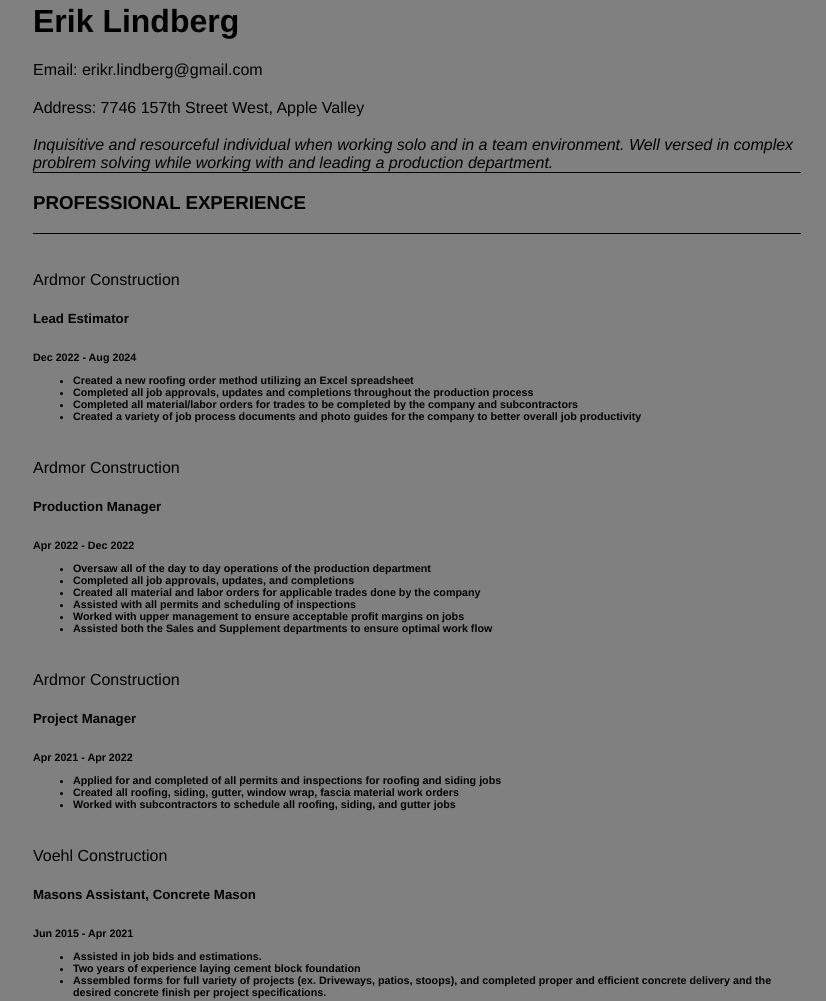
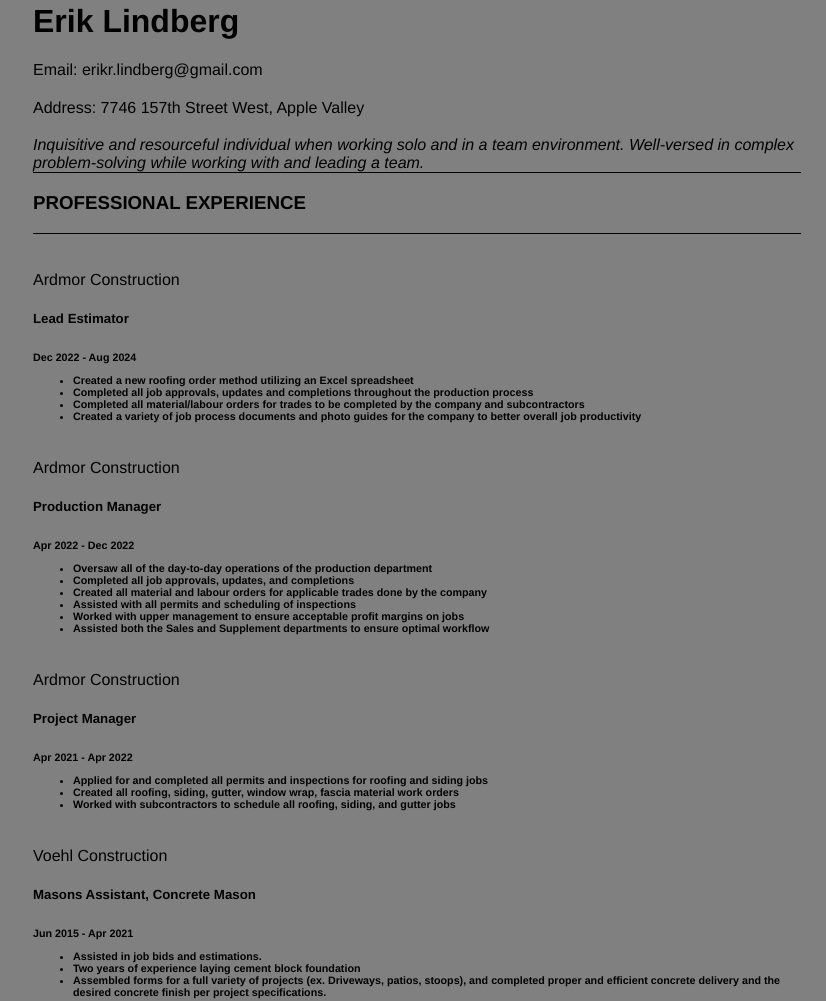
Before and after one commit to ELind-prime/ELind-prime.github.io, a plain HTML site: page index.html in a window 1280 px wide. Shown: the part 189-1190 px from the top of the page, without its empty margins (223-1049 px from the left). Drawn offline with Linux system fonts and the light colour scheme.

Commit message:
Update index.html

```diff
--- a/index.html
+++ b/index.html
@@ -11,7 +11,7 @@
     <h1>Erik Lindberg
     <h2></h2>Email: erikr.lindberg@gmail.com
     <h2></h2>Address: 7746 157th Street West, Apple Valley
-    <h3></h3><em> Inquisitive and resourceful individual when working solo and in a team environment. Well versed in complex problrem solving while working with and leading a production department.</em>
+    <h3></h3><em> Inquisitive and resourceful individual when working solo and in a team environment. Well-versed in complex problem-solving while working with and leading a team.</em>
 
   </div>
 
@@ -28,7 +28,7 @@
     <ul>
       <li>Created a new roofing order method utilizing an Excel spreadsheet
       <li>Completed all job approvals, updates and completions throughout the production process
-      <li>Completed all material/labor orders for trades to be completed by the company and subcontractors
+      <li>Completed all material/labour orders for trades to be completed by the company and subcontractors
       <li>Created a variety of job process documents and photo guides for the company to better overall job
 productivity
       </ul>
@@ -40,12 +40,12 @@ productivity
     <h6><h6> Apr 2022 - Dec 2022
 
     <ul>
-      <li>Oversaw all of the day to day operations of the production department
+      <li>Oversaw all of the day-to-day operations of the production department
       <li>Completed all job approvals, updates, and completions
-      <li>Created all material and labor orders for applicable trades done by the company
+      <li>Created all material and labour orders for applicable trades done by the company
       <li>Assisted with all permits and scheduling of inspections
       <li>Worked with upper management to ensure acceptable profit margins on jobs
-      <li>Assisted both the Sales and Supplement departments to ensure optimal work flow
+      <li>Assisted both the Sales and Supplement departments to ensure optimal workflow
       </ul>
   </div>
 
@@ -55,7 +55,7 @@ productivity
     <h6><h6> Apr 2021 - Apr 2022
 
     <ul>
-      <li>Applied for and completed of all permits and inspections for roofing and siding jobs
+      <li>Applied for and completed all permits and inspections for roofing and siding jobs
       <li>Created all roofing, siding, gutter, window wrap, fascia material work orders
       <li>Worked with subcontractors to schedule all roofing, siding, and gutter jobs
       </ul>
@@ -69,7 +69,7 @@ productivity
     <ul>
       <li>Assisted in job bids and estimations.
       <li>Two years of experience laying cement block foundation
-      <li>Assembled forms for full variety of projects (ex. Driveways, patios, stoops), and completed proper
+      <li>Assembled forms for a full variety of projects (ex. Driveways, patios, stoops), and completed proper
 and efficient concrete delivery and the desired concrete finish per project specifications.
       </ul>
   </div>
```
